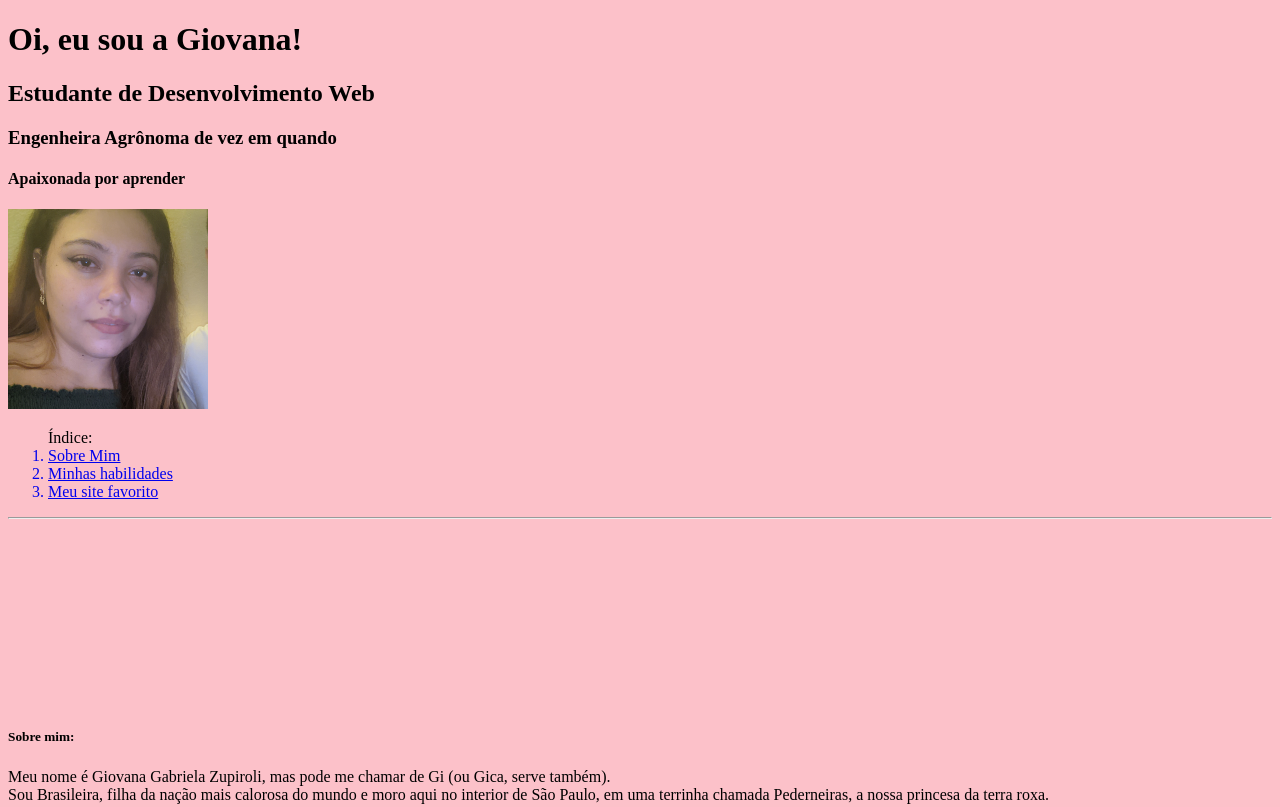
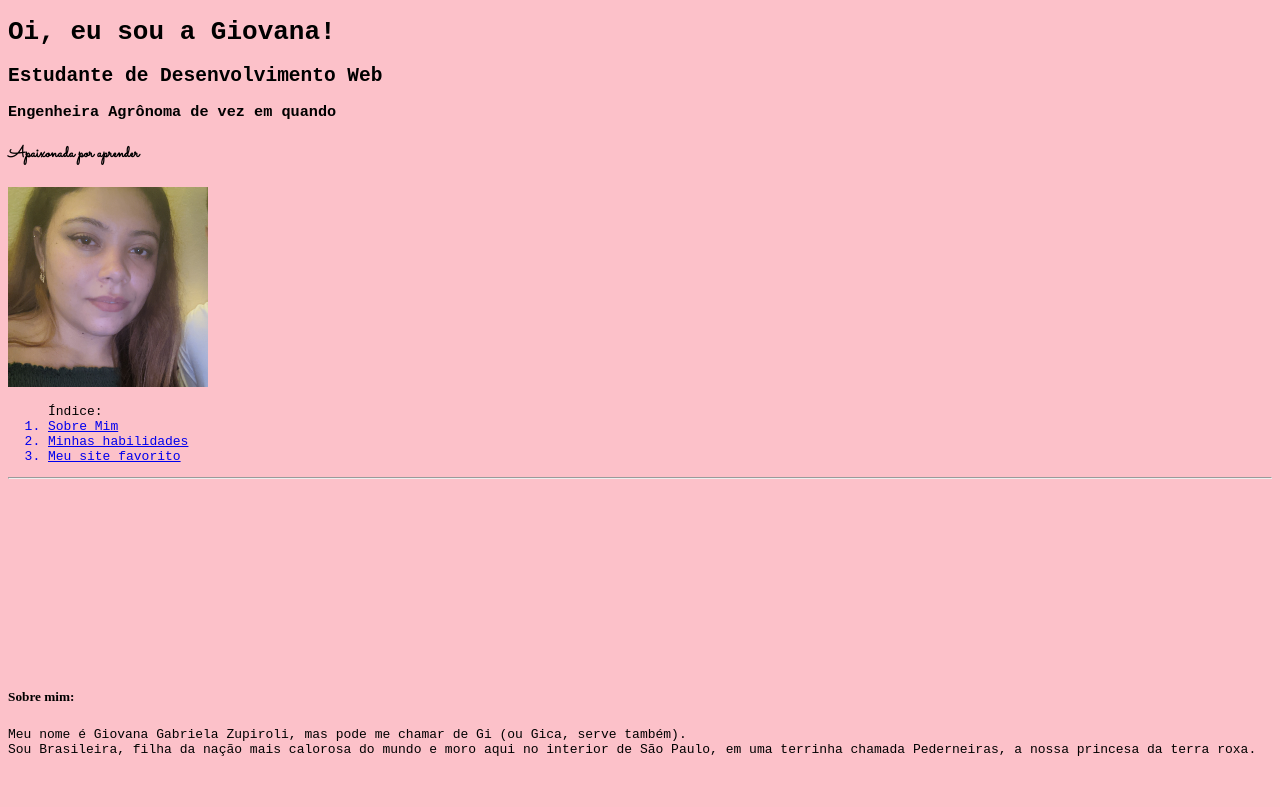
Before and after one commit to giovanaZupiroli/giovanaZupiroli.github.io, a plain HTML site: page index.html in a window 1280 px wide. Shown: the top 807 px of the page. Drawn offline with Linux system fonts and the light colour scheme.

Commit message:
Muda as fontes para o nome e Descrição sobre mim

```diff
--- a/index.html
+++ b/index.html
@@ -4,18 +4,31 @@
     <meta charset="UTF-8">
     <title>Portifólio_Web</title>
     <style>
+      @import url('https://fonts.googleapis.com/css2?family=Sacramento&display=swap');
+
       body {
         background-color: #FCC1C9;
       }
+
+      .fontes {
+        font-family: monospace;
+      }
+
+      h4 {
+        font-family: 'Sacramento', cursive;
+      }
+
+
     </style>
   </head>
   <body>
-    <h1>Oi, eu sou a Giovana!</h1>
-    <h2>Estudante de Desenvolvimento Web</h2>
-    <h3>Engenheira Agrônoma de vez em quando</h3>
-    <h4>Apaixonada por aprender</h4>
+    <h1 class="fontes" class="espaço">Oi, eu sou a Giovana!</h1>
+
+    <h2 class="fontes" class="espaço">Estudante de Desenvolvimento Web</h2>
+    <h3 class="fontes" class="espaço">Engenheira Agrônoma de vez em quando</h3>
+    <h4 class="espaço">Apaixonada por aprender</h4>
     <img src="image/IMG_20220704_124654_681.jpg" width="200px" alt="Foto de Giovana Zupiroli">
-    <ol>Índice:
+    <ol class="fontes" >Índice:
         <a href="#1"><li>Sobre Mim</li></a>
         <a href="#2"><li>Minhas habilidades</li></a>
         <a href="#3"><li>Meu site favorito</li></a>
@@ -23,7 +36,7 @@
 
     <hr> <br><br><br><br><br><br><br><br><br><br>
     <h5 id="1">Sobre mim:</h5>
-    <p>Meu nome é Giovana Gabriela Zupiroli, mas pode me chamar de Gi (ou Gica, serve também). <br> Sou Brasileira, filha da nação mais calorosa do mundo e moro aqui no interior de São Paulo, em uma terrinha chamada Pederneiras, a nossa princesa da terra roxa.</p><br><br><br><br><br><br><br><br><br><br><br><br><br>
+    <p class="fontes" >Meu nome é Giovana Gabriela Zupiroli, mas pode me chamar de Gi (ou Gica, serve também). <br> Sou Brasileira, filha da nação mais calorosa do mundo e moro aqui no interior de São Paulo, em uma terrinha chamada Pederneiras, a nossa princesa da terra roxa.</p><br><br><br><br><br><br><br><br><br><br><br><br><br>
     <ul id="2">Algumas habilidades que me orgulham são:</ul>
     <li>Gostar de coisas novas<strong> e ter facilidade em Aprender;</li></strong>
     <li>Ser curiosa e procurar respostas;</li>
```
